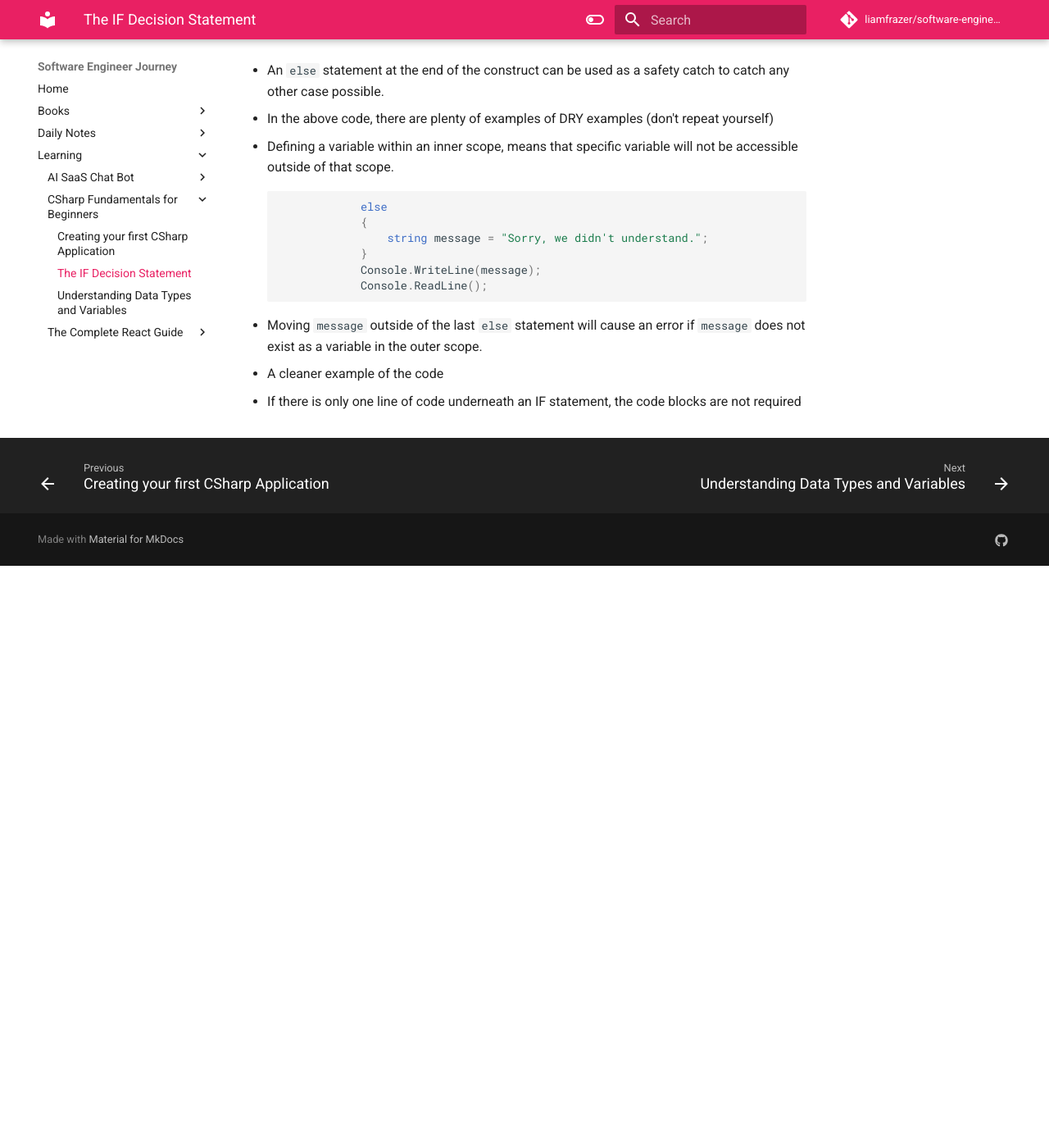
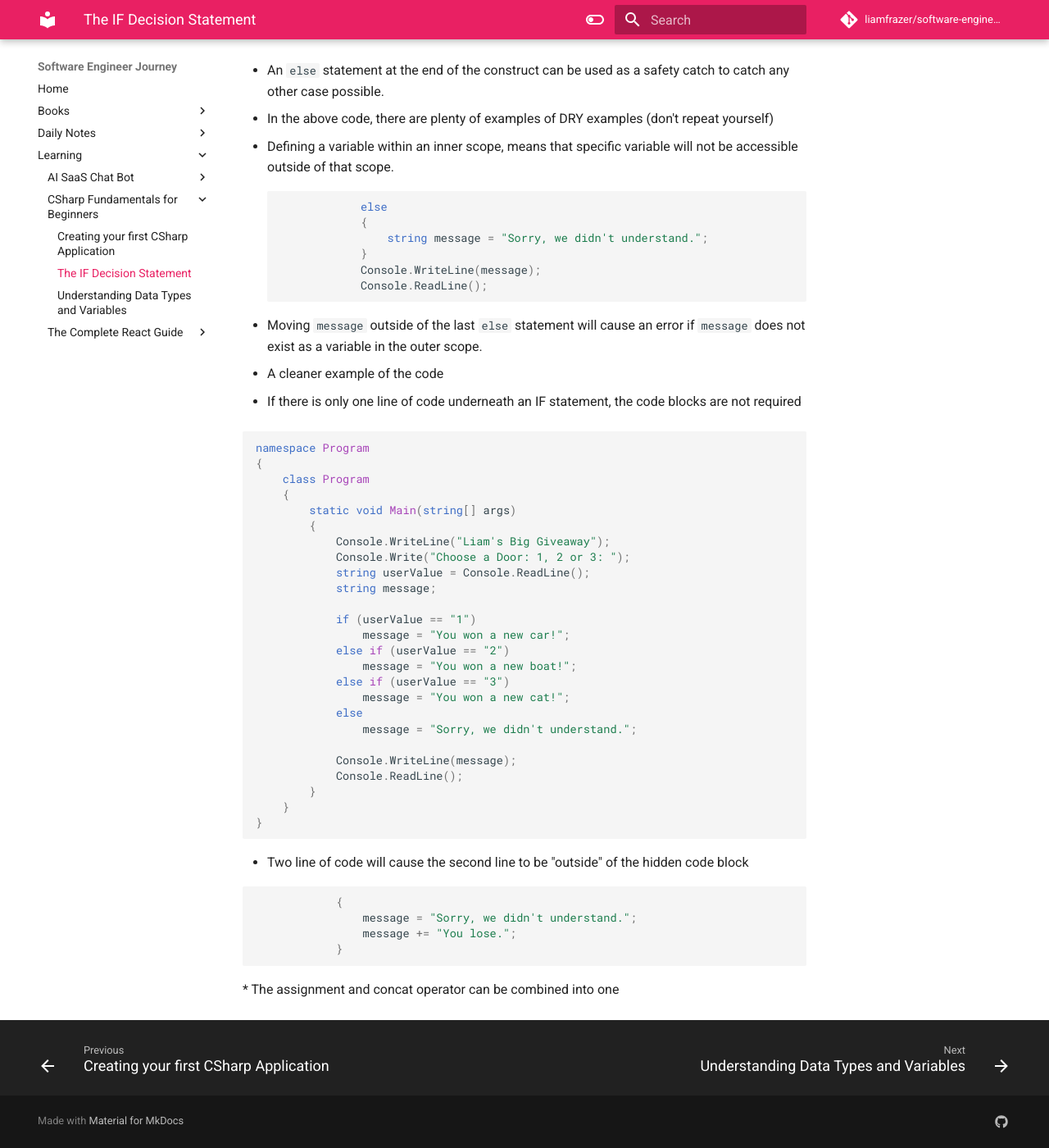
Before and after one commit to liamfrazer/software-engineer-journey, an MkDocs documentation site: the page built from docs/Learning/CSharp Fundamentals for Beginners/The IF Decision Statement.md, in a window 1280 px wide and 1400 px high, scrolled down 1417 px. Shown: the whole window at 82% size. Built offline with MkDocs 1.6.1 and Material for MkDocs 9.7.7, drawn with Linux system fonts in a browser that asks for light colours; comment, search, counter and statistics services are not loaded; before the commit the page ends 2107 px from its top, so only the background shows below that.

Commit message:
vault backup: 2024-01-05 21:06:49

````diff
--- a/docs/Learning/CSharp Fundamentals for Beginners/The IF Decision Statement.md
+++ b/docs/Learning/CSharp Fundamentals for Beginners/The IF Decision Statement.md
@@ -86,3 +86,41 @@ namespace Program
 * A cleaner example of the code
 
 * If there is only one line of code underneath an IF statement, the code blocks are not required
+
+```c#
+namespace Program
+{
+    class Program
+    {
+        static void Main(string[] args)
+        {
+            Console.WriteLine("Liam's Big Giveaway");
+            Console.Write("Choose a Door: 1, 2 or 3: ");
+            string userValue = Console.ReadLine();
+            string message;
+
+            if (userValue == "1")
+                message = "You won a new car!";
+            else if (userValue == "2")
+                message = "You won a new boat!";
+            else if (userValue == "3")
+                message = "You won a new cat!";
+            else
+                message = "Sorry, we didn't understand.";
+
+            Console.WriteLine(message);
+            Console.ReadLine();
+        }
+    }
+}
+```
+
+* Two line of code will cause the second line to be "outside" of the hidden code block
+
+```c#
+            {
+                message = "Sorry, we didn't understand.";
+                message += "You lose.";
+            }
+```
+* The assignment and concat operator can be combined into one
````
